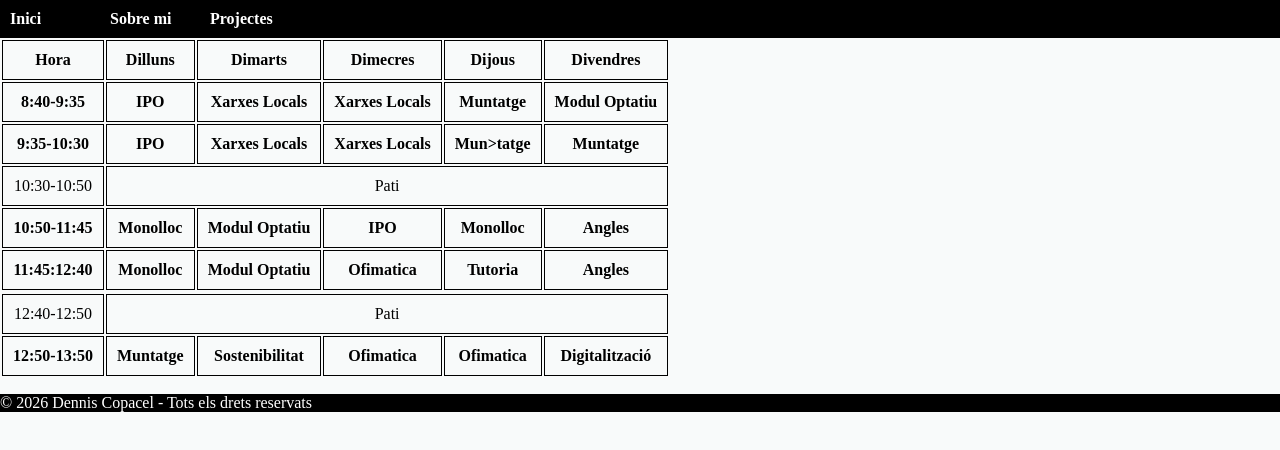
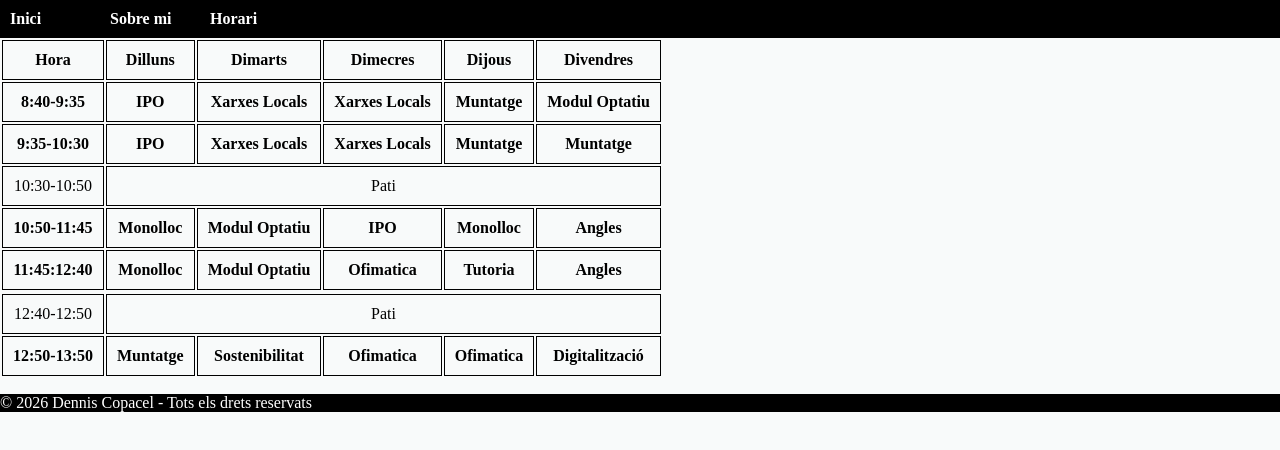
Before and after one commit to DennisCF14/El-meu-portfoli, a plain HTML site: page pages/estudis.html in a window 1280 px wide. Drawn offline with Linux system fonts and the light colour scheme.

Commit message:
Add files via upload

```diff
--- a/pages/estudis.html
+++ b/pages/estudis.html
@@ -14,7 +14,7 @@
             <ul>
                 <li><a href="../index.html">Inici</a></li>
                 <li><a href="./sobre_mi.html">Sobre mi</a></li>
-                <li><a href="#">Projectes</a></li>
+                <li><a href="./estudis.html">Horari</a></li>
             </ul>
         </nav>
 
@@ -42,7 +42,7 @@
                 <th> IPO</th>
                 <th>Xarxes Locals</th>
                 <th>Xarxes Locals</th>
-                <th>Mun>tatge</th>
+                <th>Muntatge</th>
                 <th>Muntatge</th>
             </tr>
             <tr class="descans">
```
Also changed, not shown: pages/sobre_mi.html (+1 -1 lines).
